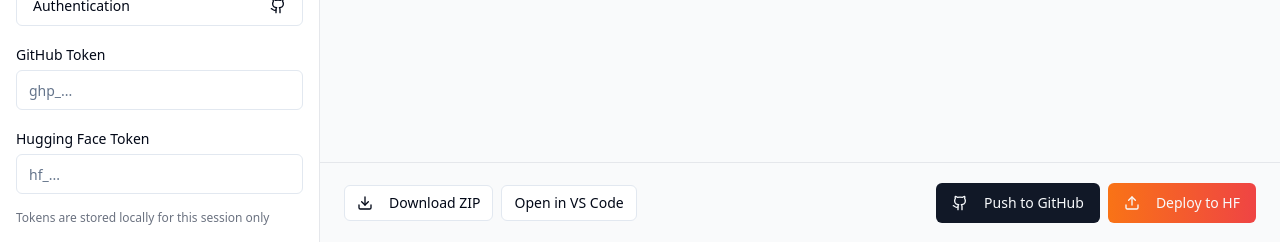
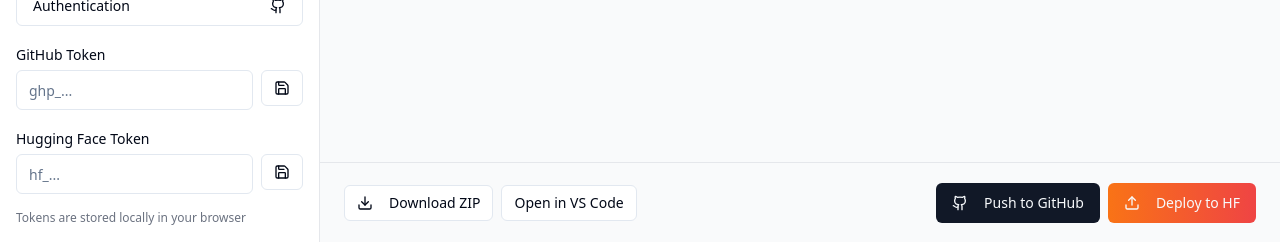
Before and after one commit to rahuljuneja33/Code-Architect-Sync, a React (Vite) app: page / in a window 1280 px wide. Both pictures are taken after a click on the button "Authentication". Shown: the part 558-800 px from the top of the page. Built offline with nearby package versions, Linux system fonts and the light colour scheme.

Commit message:
Add token save functionality
- Implemented local storage for GitHub and Hugging Face tokens.
- Added a "Save" button in the Authentication panel to persist tokens.
- Tokens are now retrieved from local storage on component mount.

```diff
--- a/src/components/AuthPanel.tsx
+++ b/src/components/AuthPanel.tsx
@@ -1,9 +1,10 @@
 
-import { useState } from 'react';
+import { useState, useEffect } from 'react';
 import { Button } from '@/components/ui/button';
 import { Input } from '@/components/ui/input';
 import { Label } from '@/components/ui/label';
-import { Github, Upload } from 'lucide-react';
+import { Github, Upload, Save, Check } from 'lucide-react';
+import { useToast } from '@/hooks/use-toast';
 
 interface AuthPanelProps {
   githubToken: string;
@@ -19,6 +20,79 @@ export const AuthPanel = ({
   setHuggingfaceToken
 }: AuthPanelProps) => {
   const [isExpanded, setIsExpanded] = useState(false);
+  const [githubSaved, setGithubSaved] = useState(false);
+  const [hfSaved, setHfSaved] = useState(false);
+  const { toast } = useToast();
+
+  // Load saved tokens on component mount
+  useEffect(() => {
+    const savedGithubToken = localStorage.getItem('github_token');
+    const savedHfToken = localStorage.getItem('huggingface_token');
+
+    if (savedGithubToken) {
+      setGithubToken(savedGithubToken);
+      setGithubSaved(true);
+    }
+
+    if (savedHfToken) {
+      setHuggingfaceToken(savedHfToken);
+      setHfSaved(true);
+    }
+  }, [setGithubToken, setHuggingfaceToken]);
+
+  const saveGithubToken = () => {
+    if (githubToken.trim()) {
+      localStorage.setItem('github_token', githubToken);
+      setGithubSaved(true);
+      toast({
+        title: "GitHub Token Saved",
+        description: "Your GitHub token has been saved locally",
+      });
+    } else {
+      toast({
+        title: "Empty Token",
+        description: "Please enter a token before saving",
+        variant: "destructive",
+      });
+    }
+  };
+
+  const saveHuggingfaceToken = () => {
+    if (huggingfaceToken.trim()) {
+      localStorage.setItem('huggingface_token', huggingfaceToken);
+      setHfSaved(true);
+      toast({
+        title: "Hugging Face Token Saved",
+        description: "Your Hugging Face token has been saved locally",
+      });
+    } else {
+      toast({
+        title: "Empty Token",
+        description: "Please enter a token before saving",
+        variant: "destructive",
+      });
+    }
+  };
+
+  const clearGithubToken = () => {
+    localStorage.removeItem('github_token');
+    setGithubToken('');
+    setGithubSaved(false);
+    toast({
+      title: "GitHub Token Cleared",
+      description: "Your GitHub token has been removed",
+    });
+  };
+
+  const clearHuggingfaceToken = () => {
+    localStorage.removeItem('huggingface_token');
+    setHuggingfaceToken('');
+    setHfSaved(false);
+    toast({
+      title: "Hugging Face Token Cleared",
+      description: "Your Hugging Face token has been removed",
+    });
+  };
 
   return (
     <div className="p-4">
@@ -37,32 +111,80 @@ export const AuthPanel = ({
             <Label htmlFor="github-token" className="text-sm font-medium">
               GitHub Token
             </Label>
+            <div className="flex gap-2 mt-1">
               <Input
                 id="github-token"
                 type="password"
                 placeholder="ghp_..."
                 value={githubToken}
-              onChange={(e) => setGithubToken(e.target.value)}
-              className="mt-1"
+                onChange={(e) => {
+                  setGithubToken(e.target.value);
+                  setGithubSaved(false);
+                }}
+                className="flex-1"
               />
+              <Button
+                size="sm"
+                variant="outline"
+                onClick={saveGithubToken}
+                disabled={githubSaved && githubToken.trim() !== ''}
+                className="px-3"
+              >
+                {githubSaved ? <Check className="h-4 w-4" /> : <Save className="h-4 w-4" />}
+              </Button>
+              {githubSaved && (
+                <Button
+                  size="sm"
+                  variant="destructive"
+                  onClick={clearGithubToken}
+                  className="px-3"
+                >
+                  Clear
+                </Button>
+              )}
+            </div>
           </div>
 
           <div>
             <Label htmlFor="hf-token" className="text-sm font-medium">
               Hugging Face Token
             </Label>
+            <div className="flex gap-2 mt-1">
               <Input
                 id="hf-token"
                 type="password"
                 placeholder="hf_..."
                 value={huggingfaceToken}
-              onChange={(e) => setHuggingfaceToken(e.target.value)}
-              className="mt-1"
+                onChange={(e) => {
+                  setHuggingfaceToken(e.target.value);
+                  setHfSaved(false);
+                }}
+                className="flex-1"
               />
+              <Button
+                size="sm"
+                variant="outline"
+                onClick={saveHuggingfaceToken}
+                disabled={hfSaved && huggingfaceToken.trim() !== ''}
+                className="px-3"
+              >
+                {hfSaved ? <Check className="h-4 w-4" /> : <Save className="h-4 w-4" />}
+              </Button>
+              {hfSaved && (
+                <Button
+                  size="sm"
+                  variant="destructive"
+                  onClick={clearHuggingfaceToken}
+                  className="px-3"
+                >
+                  Clear
+                </Button>
+              )}
+            </div>
           </div>
 
           <div className="text-xs text-gray-500">
-            Tokens are stored locally for this session only
+            Tokens are stored locally in your browser
           </div>
         </div>
       )}
```
Lines whose indentation alone changed are shown as unchanged.
